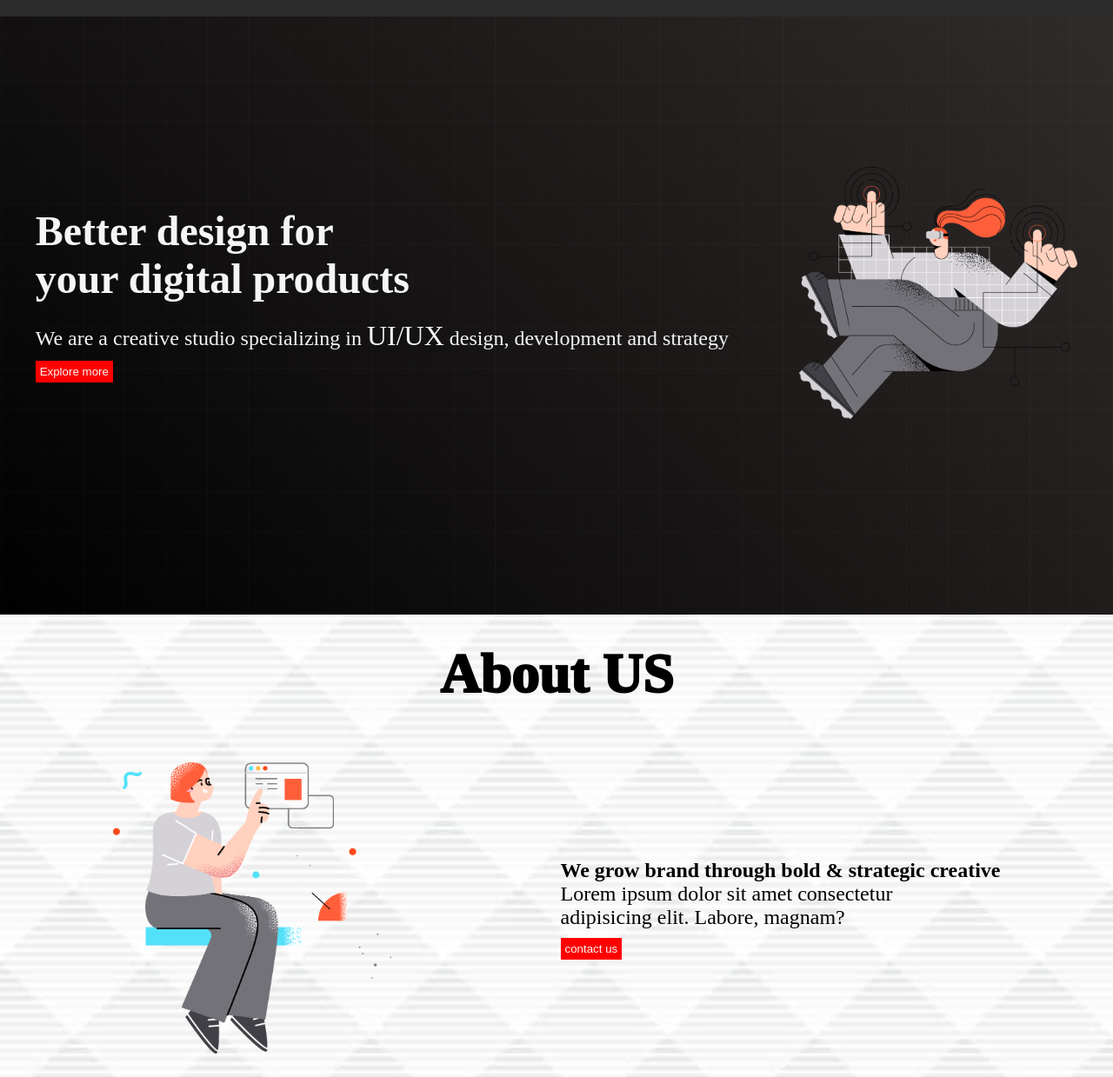
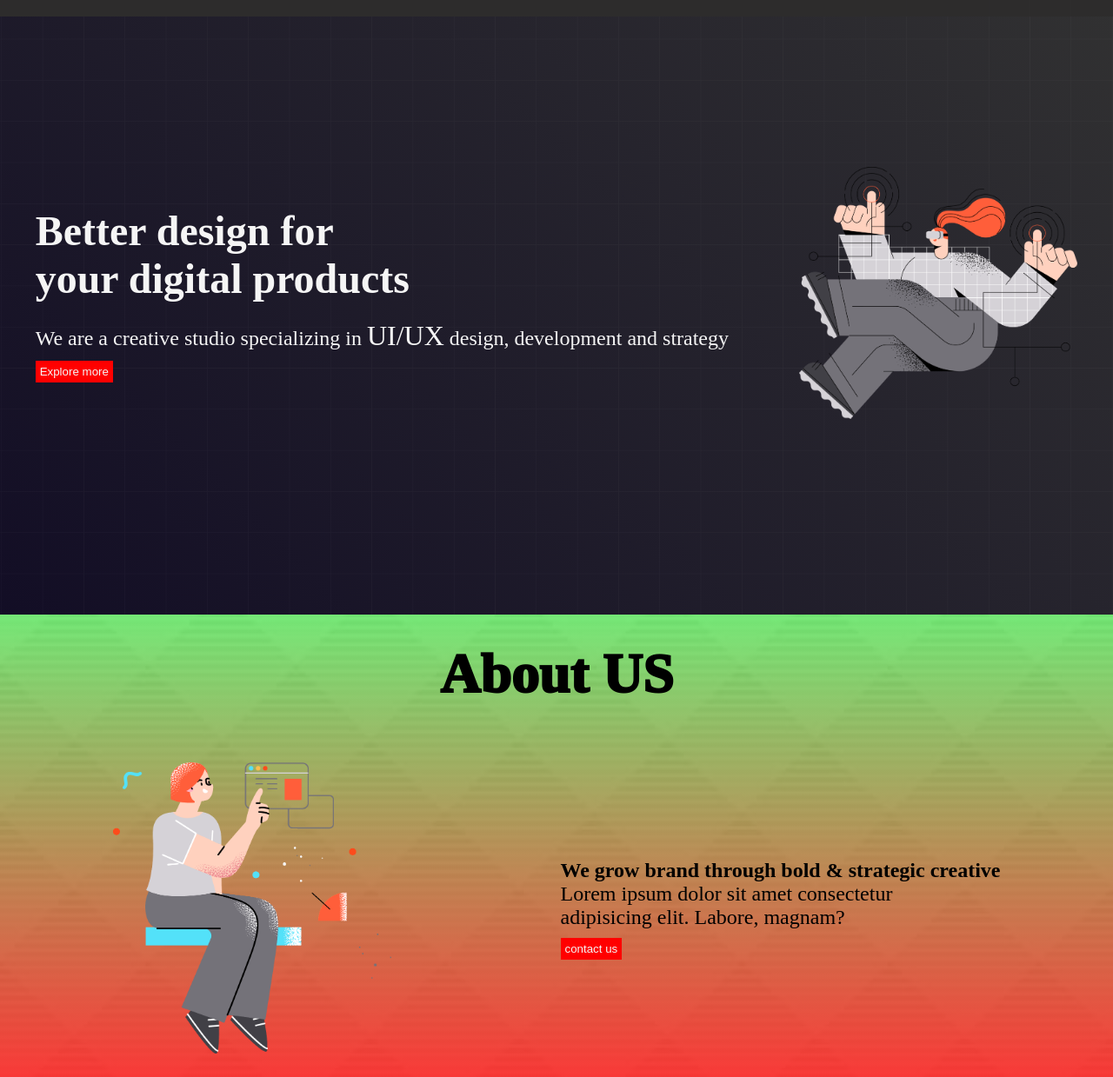
Before and after one commit to fahimmutashir23/Demo-Website, a plain HTML site: page index.html in a window 1280 px wide. Shown: the part 61-1300 px from the top of the page at 87% size. Drawn offline with Linux system fonts and the light colour scheme.

Commit message:
cng bg color

```diff
--- a/style.css
+++ b/style.css
@@ -50,7 +50,7 @@
 .bannar{
     height: 100vh;
     background-image: url(background.png),
-    linear-gradient(45deg, black, rgb(51, 45, 45));
+    linear-gradient(45deg, rgb(18, 13, 37), rgb(50, 50, 50));
     background-repeat: no-repeat;
     background-position: center;
     background-size: cover;
@@ -90,7 +90,8 @@ span{
 }
 .about{
     background-color: bisque;
-    background-image: url(images/background\ 1.jpg);
+    background-image: linear-gradient(rgba(0, 215, 4, 0.534),rgba(251, 2, 2, 0.788)), url(images/background\ 1.jpg);
+
     background-repeat: no-repeat;
     background-position: center;
     background-size: cover;
```
